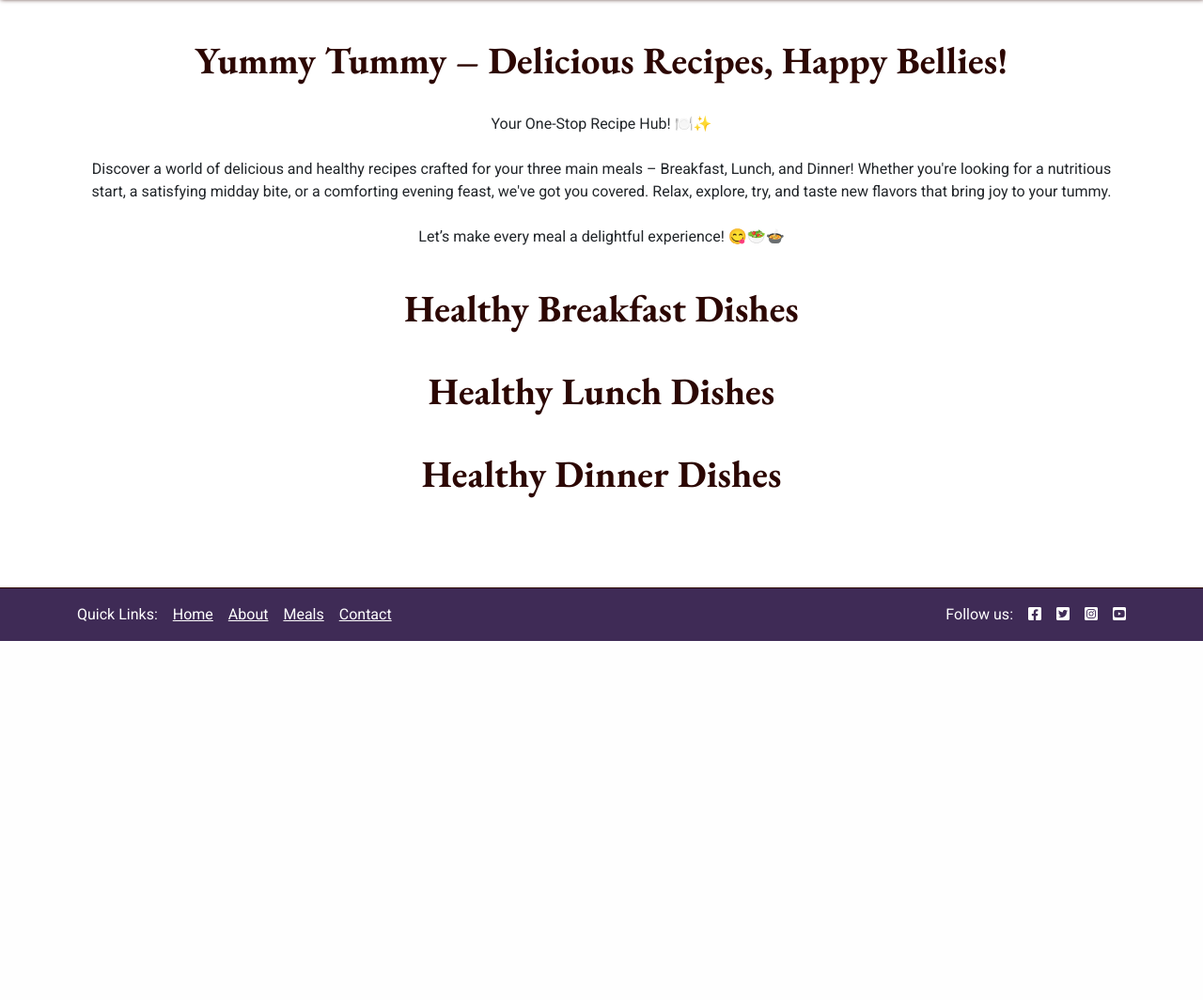
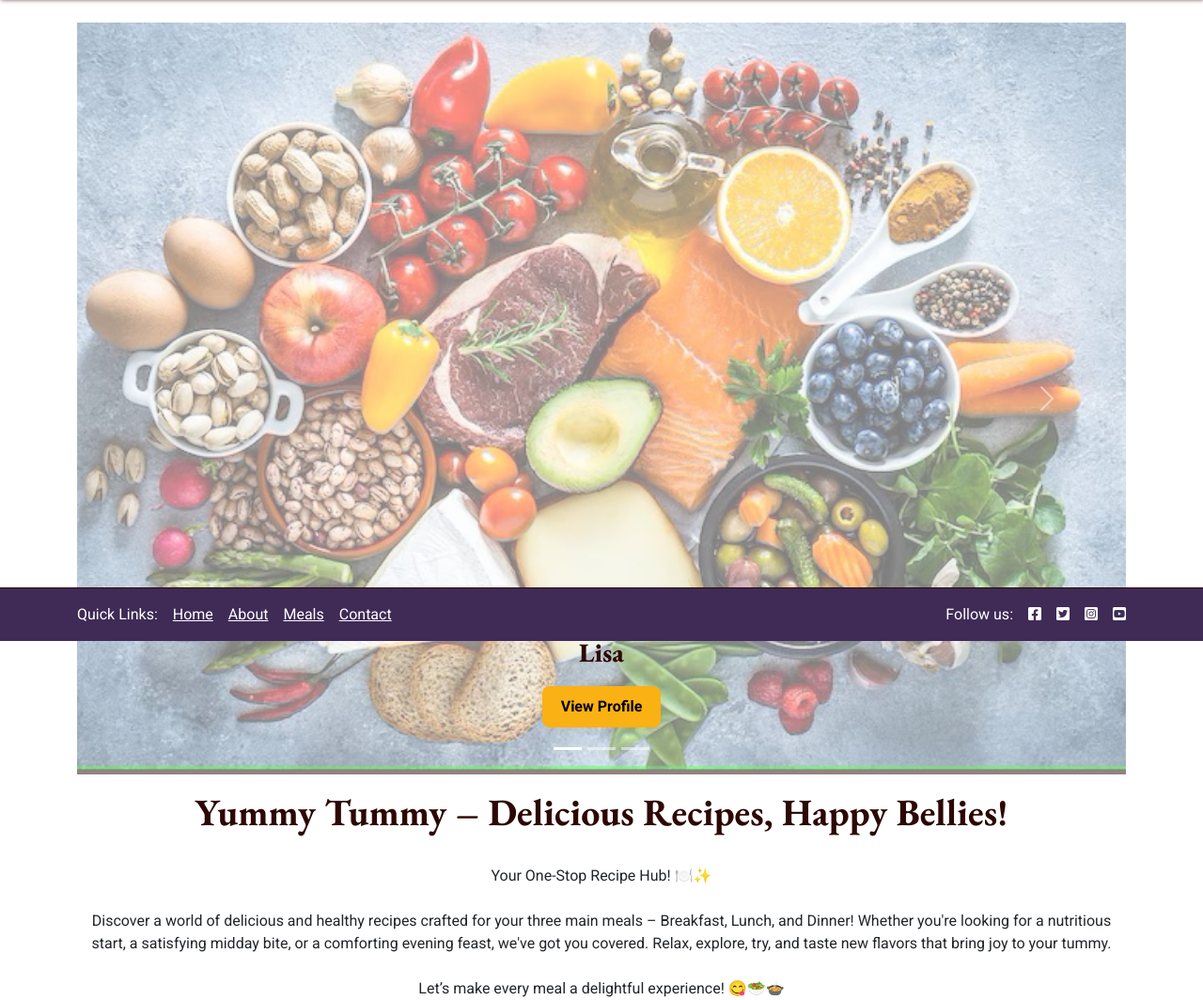
Before and after one commit to SonaliP11/yummytummy, a Django app: page / in a window 1280 px wide. Shown: the part 118-1182 px from the top of the page at 94% size. Before the commit the page ends 800 px from the top, so only its background shows below. Run offline with Django 4.2, Linux system fonts and the light colour scheme; data that the repository does not hold is empty.

Commit message:
Add carousel feature to homepage with captions

```diff
--- a/recipes/templates/recipes/index.html
+++ b/recipes/templates/recipes/index.html
@@ -3,6 +3,47 @@
 {% block title %}Home{% endblock %}
 
 {% block content %}
+<!-- filepath: /C:/Users/patni/OneDrive/Documents/code/yummytummy/recipes/templates/recipes/index.html -->
+<!-- Carousel Section -->
+<div id="carouselExampleIndicators" class="carousel slide" data-bs-ride="carousel">
+    <ol class="carousel-indicators">
+        <li data-bs-target="#carouselExampleIndicators" data-bs-slide-to="0" class="active"></li>
+        <li data-bs-target="#carouselExampleIndicators" data-bs-slide-to="1"></li>
+        <li data-bs-target="#carouselExampleIndicators" data-bs-slide-to="2"></li>
+    </ol>
+    <div class="carousel-inner">
+        <div class="carousel-item active">
+            <img class="d-block w-100 hero-image" src="{% static 'images/hero.jpg' %}" alt="First slide">
+            <div class="carousel-caption d-none d-md-block">
+                <h1>Sizzling Success: Chef of the Month!</h1>
+                <h3><strong>Lisa</strong></h3>
+                <a href="{% url 'about' %}" class="btn btn-primary">View Profile</a>
+            </div>
+        </div>
+        <div class="carousel-item">
+            <img class="d-block w-100 hero-image" src="{% static 'images/hero.jpg' %}" alt="Second slide">
+            <div class="carousel-caption d-none d-md-block">
+                <h1>Let’s Share, Let’s Inspire, Let’s Grow!</h1>
+                <a href="#" class="btn btn-primary">Contribute</a>
+            </div>
+        </div>
+        <div class="carousel-item">
+            <img class="d-block w-100 hero-image" src="{% static 'images/hero.jpg' %}" alt="Third slide">
+            <div class="carousel-caption d-none d-md-block">
+                <h1>Be the Judge – Review Now! ⭐👨‍🍳 </h1>
+                <a href="{% url 'account_login' %}" class="btn btn-primary">Log-in</a>
+            </div>
+        </div>
+    </div>
+    <a class="carousel-control-prev" href="#carouselExampleIndicators" role="button" data-bs-slide="prev">
+        <span class="carousel-control-prev-icon" aria-hidden="true"></span>
+        <span class="visually-hidden">Previous</span>
+    </a>
+    <a class="carousel-control-next" href="#carouselExampleIndicators" role="button" data-bs-slide="next">
+        <span class="carousel-control-next-icon" aria-hidden="true"></span>
+        <span class="visually-hidden">Next</span>
+    </a>
+</div>
 
 <!-- index.html content starts here -->
 <div class="container flex-column pt-3">
--- a/static/css/style.css
+++ b/static/css/style.css
@@ -63,6 +63,56 @@ h2 {
 
 .dropdown-menu {
     background-color: #F9B114;
+}
+
+/* Hero */
+
+.hero-image {
+    width: 100%;
+    height: 100vh;
+    object-fit: cover;
+    aspect-ratio: 1/1;
+    margin: 0 auto;
+    display: block;
+    margin-left: auto;
+    margin-right: auto;
+    background-color: rgba(1.0, 0, 0, 0); /* Adjust the opacity to dull the image */
+    border-bottom: 4px solid #2C0703;
+    opacity: 0.5;
+}
+
+
+.carousel-content h1 {
+    font-size: 10rem;
+    color: #2C0703;
+    font-weight: bold;
+    text-align: center;
+    margin-top: 20%;
+}
+
+.carousel-content h3 {
+    font-size: 7rem;
+    color: #2C0703;
+    font-weight: bold;
+    text-align: center;
+}
+
+.carousel-caption {
+    text-align: center;
+    display: flex;
+    justify-content: center;
+    align-items: center;
+}
+
+.btn-primary {
+    background-color: #F9B114;
+    color: #000;
+    font-weight: bold;
+    border: none;
+    padding: 10px 20px;
+    margin: 10px 0;
+    cursor: pointer;
+    border-radius: 8px;
 }
 
 /* Footer */
--- a/tastystar/settings.py
+++ b/tastystar/settings.py
@@ -28,7 +28,7 @@ TEMPLATES_DIR = os.path.join(BASE_DIR, 'templates')
 SECRET_KEY = os.environ.get("SECRET_KEY")
 
 # SECURITY WARNING: don't run with debug turned on in production!
-DEBUG = True
+DEBUG = False
 
 ALLOWED_HOSTS = ['127.0.0.1','yummy-tummy-582bc957dc87.herokuapp.com']
 
```
Also changed, not shown: static/images/hero.jpg (added), 2 other files.
